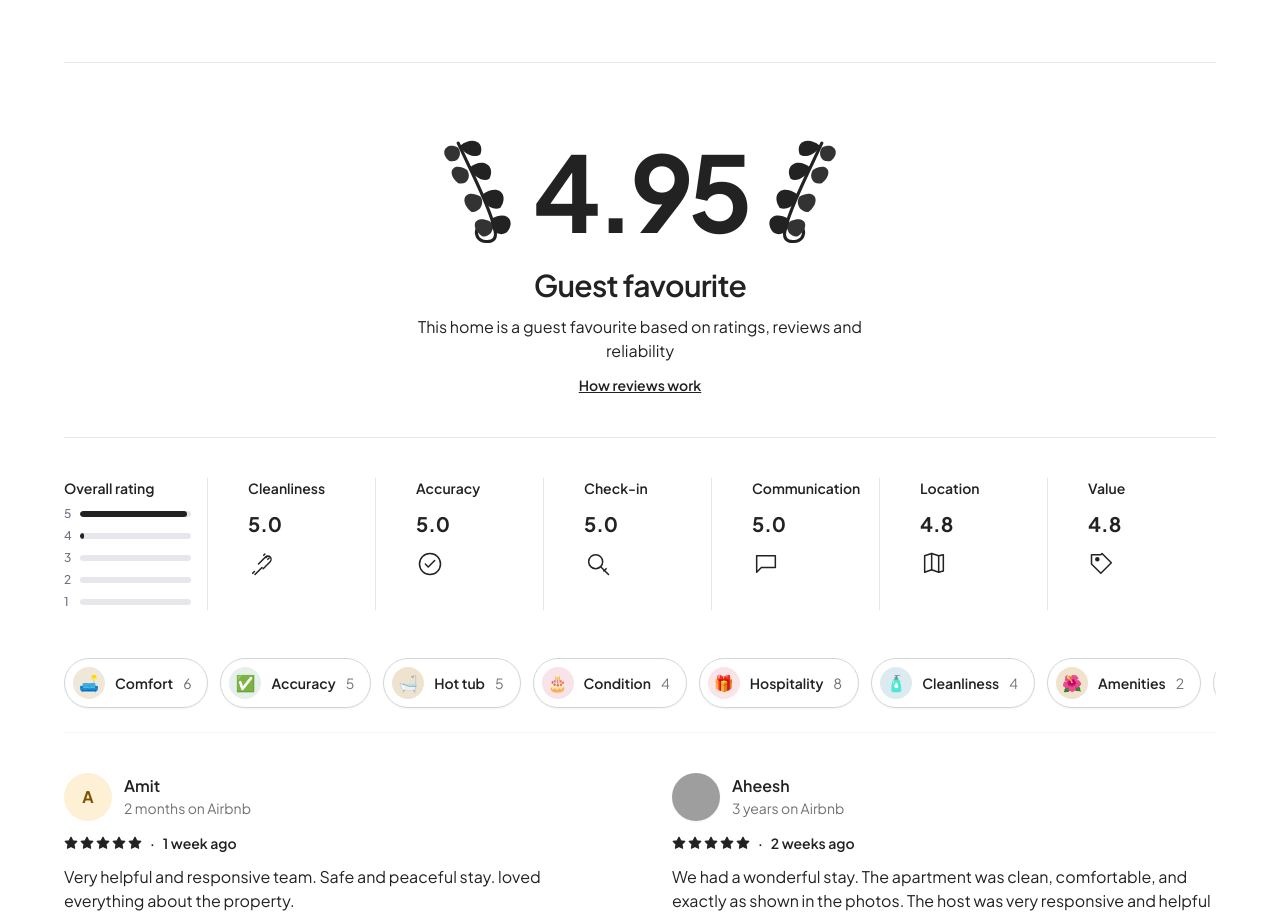
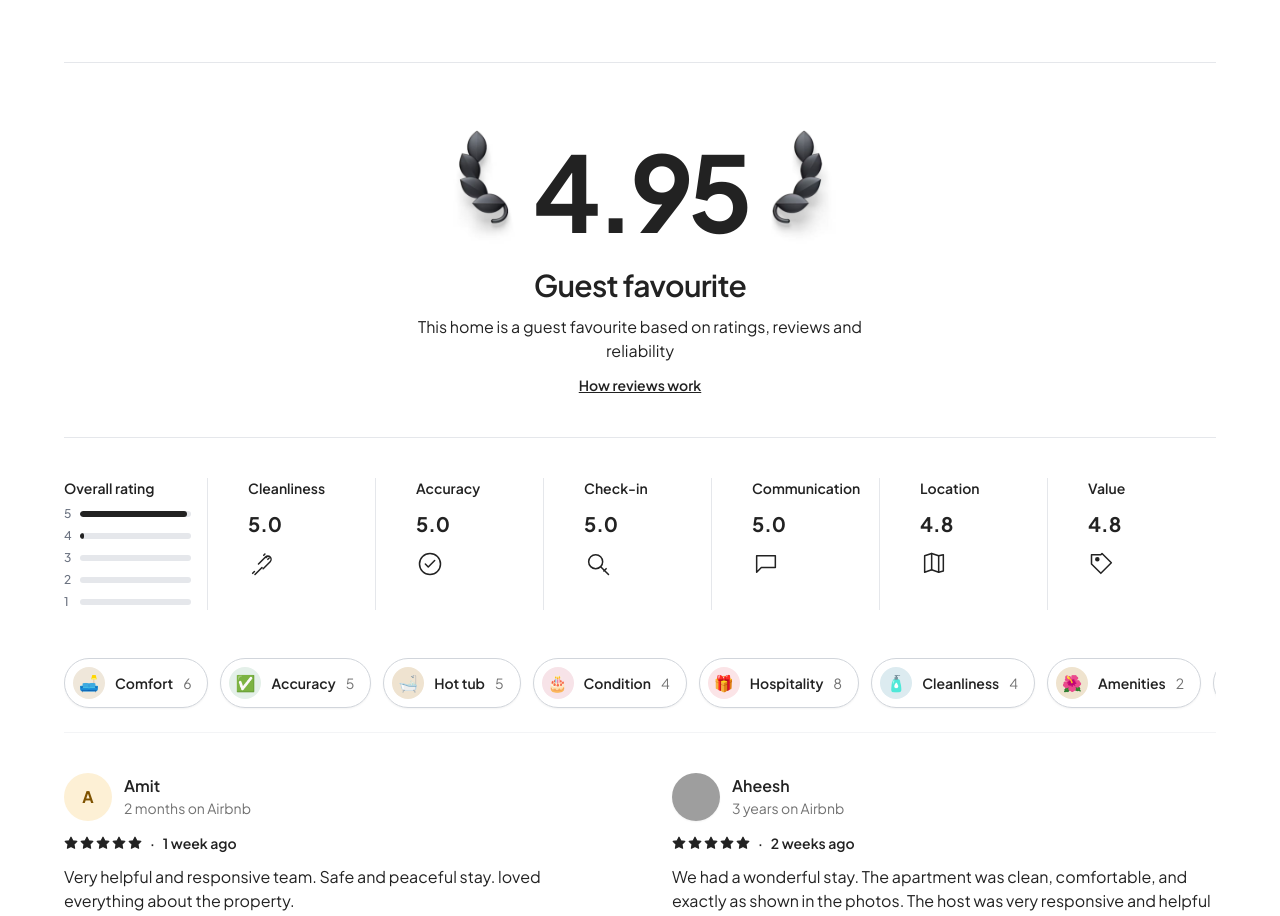
Before and after one commit to PranelAgrawal/Airbnb_clone_ppl, a React (Vite) app in the folder ppl_task/: page / in a window 1280 px wide. Shown: the part 2811-3727 px from the top of the page. Built offline with nearby package versions, Linux system fonts and the light colour scheme; grey boxes are pictures that could not be loaded.

Commit message:
Added the required design

```diff
--- a/ppl_task/src/components/ReviewsSection.jsx
+++ b/ppl_task/src/components/ReviewsSection.jsx
@@ -105,18 +105,12 @@ export default function ReviewsSection({ listing, addToast }) {
       <div className="text-center space-y-2 pb-10">
         <div className="flex items-center justify-center gap-1 sm:gap-2">
 
-          {/* Left Laurel Wreath Leaf Branch */}
-          <svg width="72" height="110" viewBox="0 0 72 110" fill="none" xmlns="http://www.w3.org/2000/svg" className="w-14 h-24 sm:w-16 sm:h-28 md:w-20 md:h-32 scale-x-[-1]">
-            <path d="M52 12C42 34 26 64 20 86C16 98 20 102 30 100C36 98 38 90 32 86" stroke="#222222" strokeWidth="2.8" strokeLinecap="round" fill="none" />
-            <path d="M50 14C40 6 28 10 32 22C36 26 48 22 50 14Z" fill="#222222" />
-            <path d="M52 16C62 10 70 20 60 28 C52 30 48 22 52 16Z" fill="#333333" />
-            <path d="M42 34 C30 24 18 32 24 44 C30 48 40 40 42 34Z" fill="#222222" />
-            <path d="M44 36 C56 28 64 38 52 48 C44 50 40 42 44 36Z" fill="#333333" />
-            <path d="M30 58 C16 48 6 58 14 70 C22 74 32 64 30 58Z" fill="#222222" />
-            <path d="M32 60 C46 52 52 64 40 74 C32 74 28 66 32 60Z" fill="#333333" />
-            <path d="M22 80 C8 72 0 82 8 92 C16 98 26 88 22 80Z" fill="#222222" />
-            <path d="M24 82 C38 76 42 88 30 96 C22 96 18 88 24 82Z" fill="#333333" />
-          </svg>
+          {/* Left Laurel Wreath Image */}
+          <img
+            src="/left_image.jpeg"
+            alt="Guest favourite laurel left"
+            className="w-14 h-24 sm:w-16 sm:h-28 md:w-20 md:h-32 object-contain"
+          />
 
           {/* Rating Number */}
           <span className="text-7xl sm:text-8xl md:text-[105px] font-bold tracking-tighter text-[#222222] font-sans leading-none px-2 select-none">
@@ -124,17 +118,11 @@ export default function ReviewsSection({ listing, addToast }) {
           </span>
 
           {/* Right Laurel Wreath Leaf Branch */}
-          <svg width="72" height="110" viewBox="0 0 72 110" fill="none" xmlns="http://www.w3.org/2000/svg" className="w-14 h-24 sm:w-16 sm:h-28 md:w-20 md:h-32">
-            <path d="M52 12C42 34 26 64 20 86C16 98 20 102 30 100C36 98 38 90 32 86" stroke="#222222" strokeWidth="2.8" strokeLinecap="round" fill="none" />
-            <path d="M50 14C40 6 28 10 32 22C36 26 48 22 50 14Z" fill="#222222" />
-            <path d="M52 16C62 10 70 20 60 28 C52 30 48 22 52 16Z" fill="#333333" />
-            <path d="M42 34 C30 24 18 32 24 44 C30 48 40 40 42 34Z" fill="#222222" />
-            <path d="M44 36 C56 28 64 38 52 48 C44 50 40 42 44 36Z" fill="#333333" />
-            <path d="M30 58 C16 48 6 58 14 70 C22 74 32 64 30 58Z" fill="#222222" />
-            <path d="M32 60 C46 52 52 64 40 74 C32 74 28 66 32 60Z" fill="#333333" />
-            <path d="M22 80 C8 72 0 82 8 92 C16 98 26 88 22 80Z" fill="#222222" />
-            <path d="M24 82 C38 76 42 88 30 96 C22 96 18 88 24 82Z" fill="#333333" />
-          </svg>
+          <img
+            src="/right_image.jpeg"
+            alt="Guest favourite laurel right"
+            className="w-14 h-24 sm:w-16 sm:h-28 md:w-20 md:h-32 object-contain"
+          />
 
         </div>
 
```
Also changed, not shown: ppl_task/public/left_image.jpeg (added), ppl_task/public/right_image.jpeg (added).
